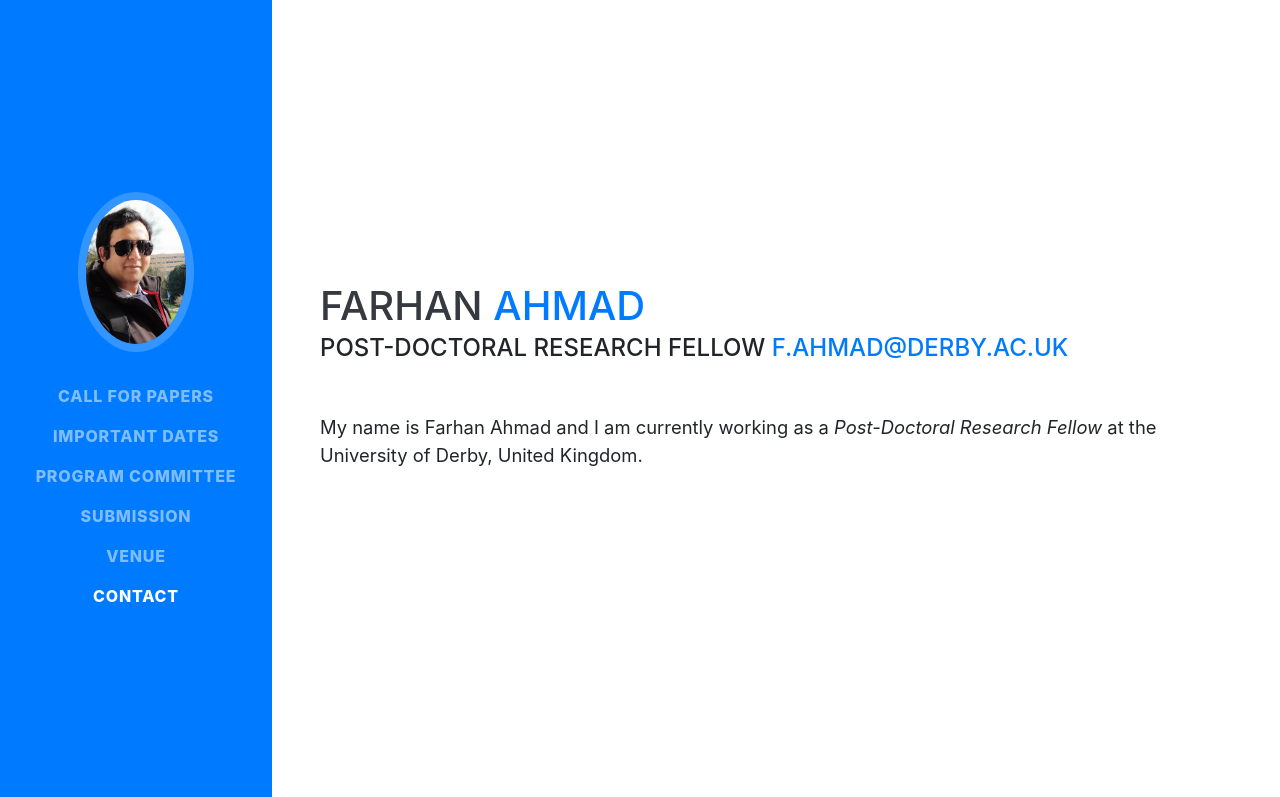
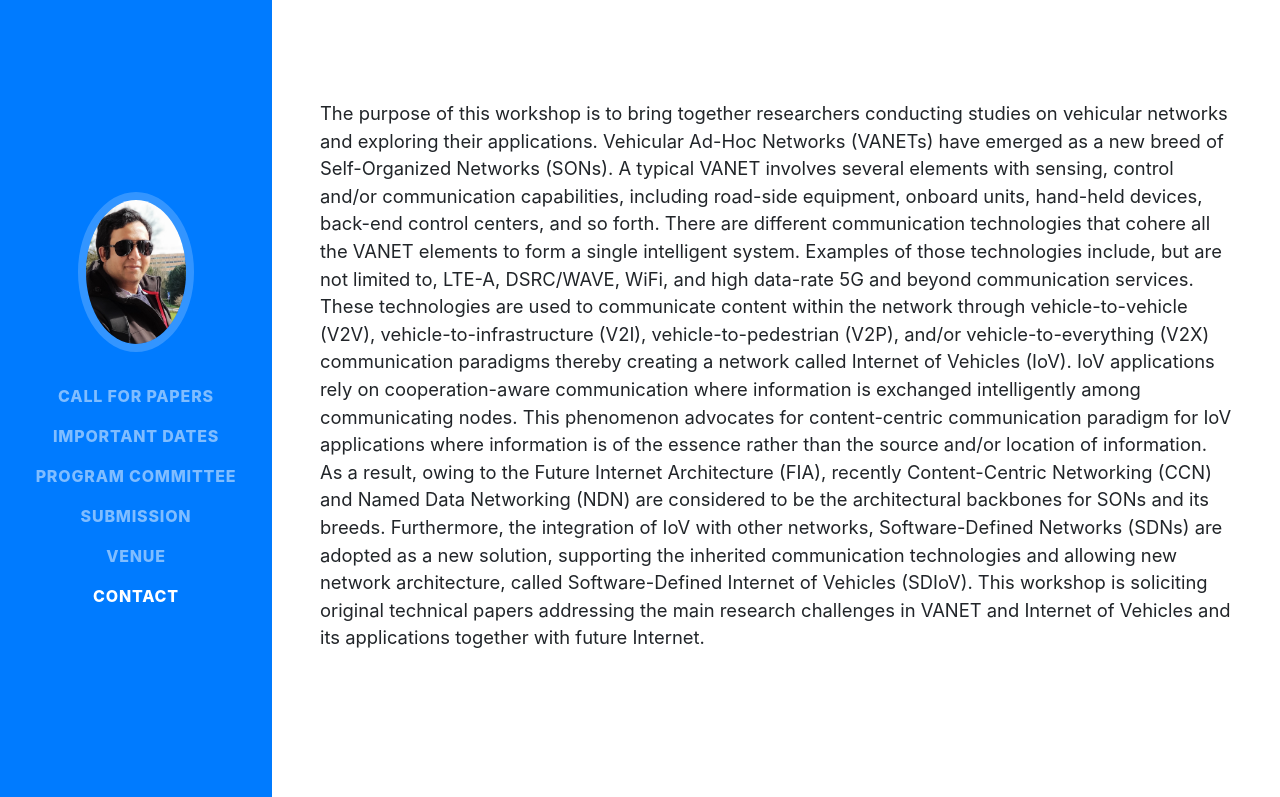
Before and after one commit to farhanyousafzai/vehcomnet2020, a website with bundled scripts: page index.html in a window 1280 px wide. Shown: the top 797 px of the page. Built offline with nearby package versions, Linux system fonts and the light colour scheme; a web font is replaced by a local one.

Commit message:
Update index.html

```diff
--- a/index.html
+++ b/index.html
@@ -63,13 +63,13 @@
 
     <section class="resume-section p-3 p-lg-5 d-flex align-items-center" id="Call for Papers">
       <div class="w-100">
-        <h1 class="mb-0">Farhan
-          <span class="text-primary">Ahmad</span>
-        </h1>
-        <div class="subheading mb-5">Post-Doctoral Research Fellow
-          <a href="mailto:f.ahmad@derby.ac.uk">f.ahmad@derby.ac.uk</a>
-        </div>
-        <p class="lead mb-5">My name is Farhan Ahmad and I am currently working as a <i>Post-Doctoral Research Fellow</i> at the University of Derby, United Kingdom.</p>
+
+        <p class="lead mb-5">The purpose of this workshop is to bring together researchers conducting studies on vehicular networks and exploring their applications. Vehicular Ad-Hoc Networks (VANETs) have emerged as a new breed of Self-Organized Networks (SONs). A typical VANET involves several elements with sensing, control and/or communication capabilities, including road-side equipment, onboard units, hand-held devices, back-end control centers, and so forth. There are different communication technologies that cohere all the VANET elements to form a single intelligent system. Examples of those technologies include, but are not limited to, LTE-A, DSRC/WAVE, WiFi, and high data-rate 5G and beyond communication services. These technologies are used to communicate content within the network through vehicle-to-vehicle (V2V), vehicle-to-infrastructure (V2I), vehicle-to-pedestrian (V2P), and/or vehicle-to-everything (V2X) communication paradigms thereby creating a network called Internet of Vehicles (IoV).
+
+IoV applications rely on cooperation-aware communication where information is exchanged intelligently among communicating nodes. This phenomenon advocates for content-centric communication paradigm for IoV applications where information is of the essence rather than the source and/or location of information. As a result, owing to the Future Internet Architecture (FIA), recently Content-Centric Networking (CCN) and Named Data Networking (NDN) are considered to be the architectural backbones for SONs and its breeds. Furthermore, the integration of IoV with other networks, Software-Defined Networks (SDNs) are adopted as a new solution, supporting the inherited communication technologies and allowing new network architecture, called Software-Defined Internet of Vehicles (SDIoV).
+
+This workshop is soliciting original technical papers addressing the main research challenges in VANET and Internet of Vehicles and its applications together with future Internet.
+</p>
         <!--
         <div class="social-icons">
           <a href="#">
```
